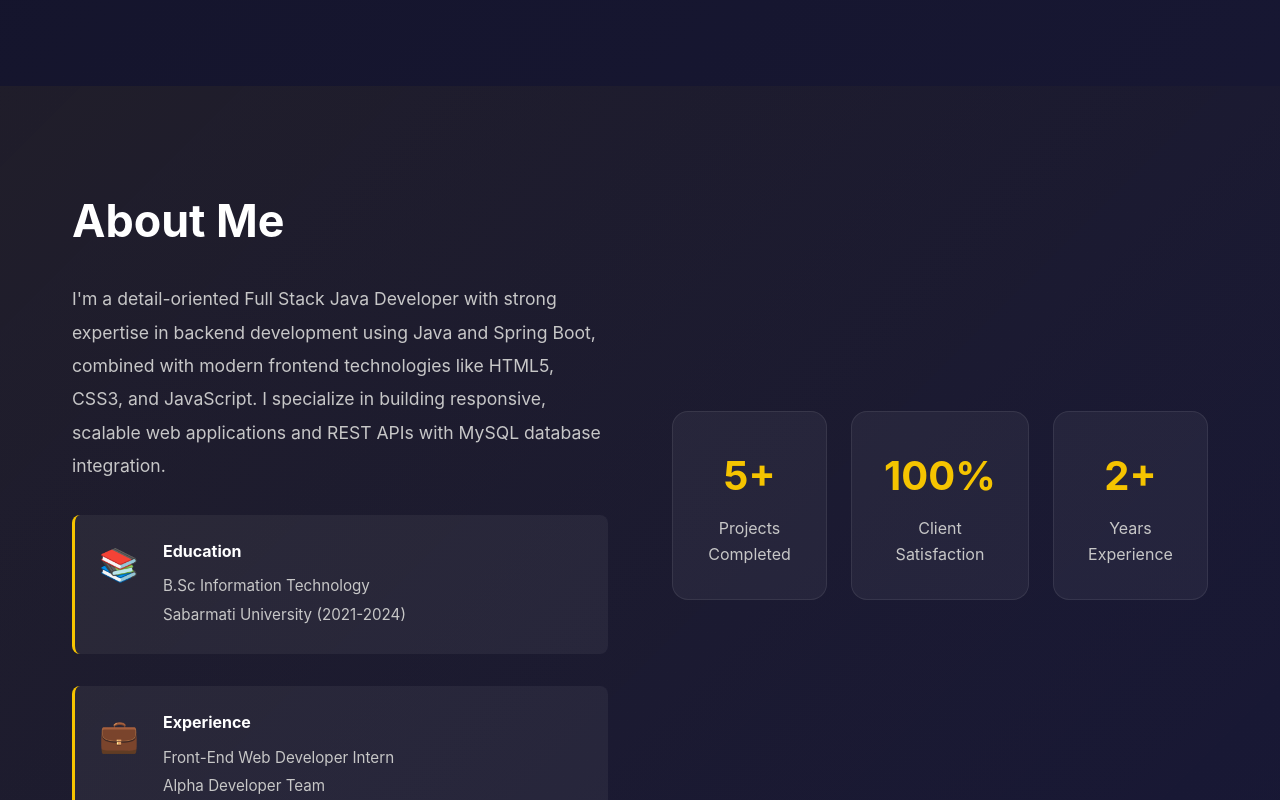
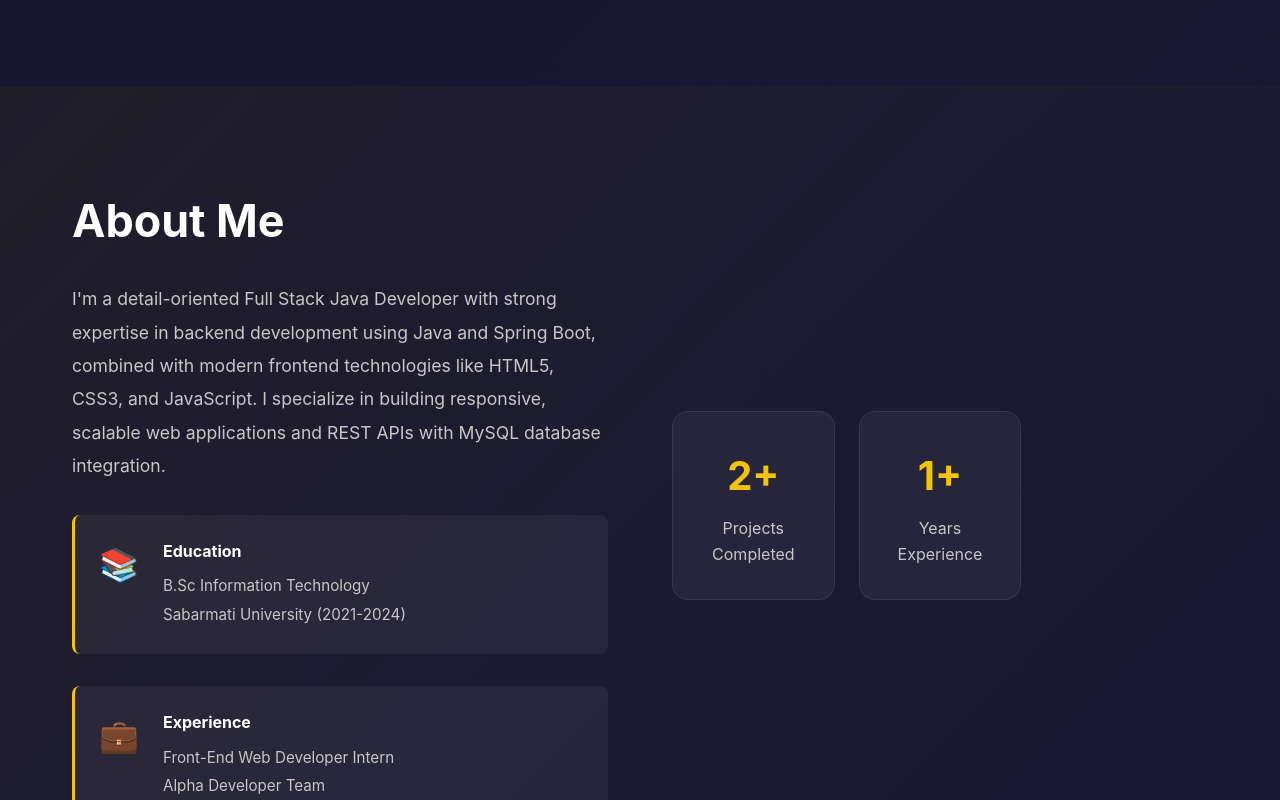
Before and after one commit to JoshiPratik06/portfolio-website, a plain HTML site: page index.html in a window 1280 px wide. Shown: the part 3488-4288 px from the top of the page. Drawn offline with Linux system fonts and the light colour scheme.

Commit message:
Updated portfolio UI and latest changes

```diff
--- a/index.html
+++ b/index.html
@@ -131,6 +131,7 @@
                 </p>
                 <div class="project-links">
                     <a href="https://pratik-restaurants.vercel.app/" target="_blank" class="link-btn">Live Demo</a>
+                    <a href="https://github.com/JoshiPratik06/PratikRestaurants.git" target="_blank" class="link-btn outline">Source Code</a>
                 </div>
             </div>
         </div>
@@ -230,15 +231,15 @@
             </div>
             <div class="about-stats">
                 <div class="stat-card">
-                    <h3>5+</h3>
+                    <h3>2+</h3>
                     <p>Projects Completed</p>
                 </div>
-                <div class="stat-card">
+                <!-- <div class="stat-card">
                     <h3>100%</h3>
                     <p>Client Satisfaction</p>
-                </div>
+                </div> -->
                 <div class="stat-card">
-                    <h3>2+</h3>
+                    <h3>1+</h3>
                     <p>Years Experience</p>
                 </div>
             </div>
```
Also changed, not shown: 1 other file.
